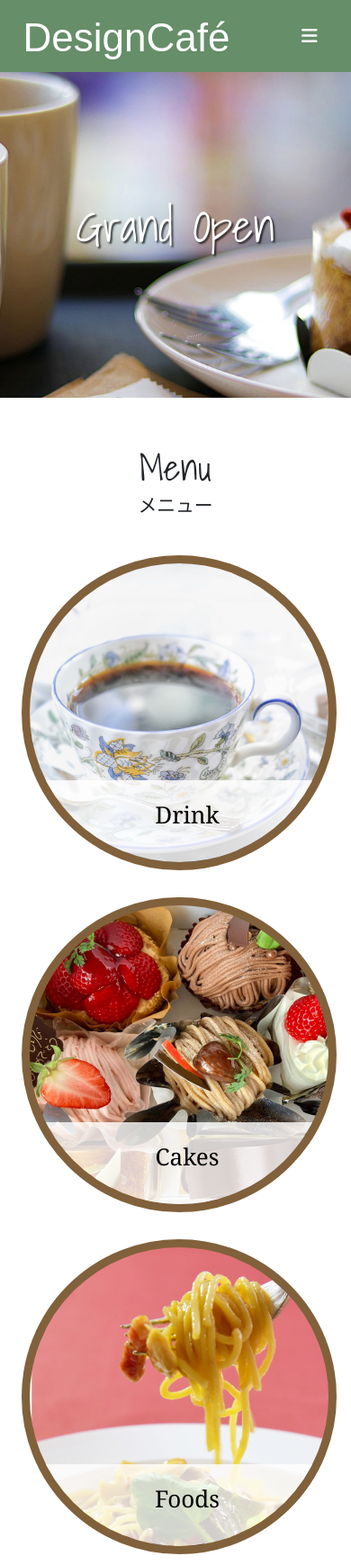
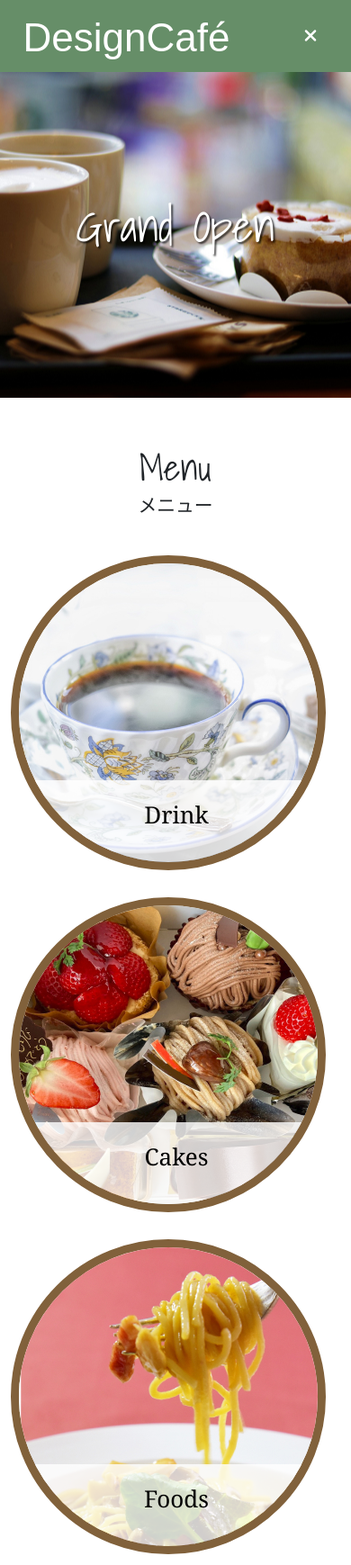
Before and after one commit to Serg-Kaptsan/bootstrap, a plain HTML site: page index.html in a window 390 px wide. Shown: the top 1739 px of the page at 90% size. Drawn offline with nearby package versions, Linux system fonts and the light colour scheme; a web font is replaced by a local one.

Commit message:
bootstrap_done

```diff
--- a/Bootstrap.scss
+++ b/Bootstrap.scss
@@ -51,15 +51,11 @@ h2{
     font-size: 1.3rem;
     font-weight: 500;
 }
-// .images{
-//     margin-left: 25px;
-// }
 .img{
     position: relative;
     width: 350px;
     height: 350px;
     margin-top: 30px;
-    // margin-left: 25px;
     border-radius: 50%;
     font-family: 'Georgia';
     font-weight: 400;
@@ -68,6 +64,7 @@ h2{
     color: black;
     border: 9px solid #81613B;
     overflow: hidden;
+    // justify-content: space-between;
 }
 .img .txt{
     position: absolute;
@@ -76,15 +73,6 @@ h2{
     padding-top: 23px;
     bottom: 0;
     background-color: rgba(255, 255, 255, 0.8);
-}
-.drink{
-    background-image: url("imeges/drinks_1.jpg");
-}
-.cakes{
-    background-image: url("imeges/drinks_2.jpg");
-}
-.foods{
-    background-image: url("imeges/drinks_3.jpg");
 }
 .btn-brand{
     text-align: center;
@@ -235,14 +223,17 @@ footer{
         padding: 50px;
         top: 60px;
     }
-    .navbar-toggler .fa-xmark{
+    // .navbar-toggler .fa-xmark{
+    //     display: block;
+    // }
+    .navbar-toggler.collapsed .fa-xmark{
+        display: none;
+    }
+    .navbar-toggler .fa-bars{
         display: none;
     }
     .navbar-toggler.collapsed .fa-bars{
         display: block;
-    }
-    .navbar-toggler.collapsed .fa-xmark{
-        display: none;
     }
     .nav-item a{
         color: #668E68;
@@ -253,40 +244,60 @@ footer{
 }
 @media(max-width:575px){
     header{
-        padding: 0 1.5rem;
+        padding: 0 1rem;
+    }
+    .block_top{
+        height: 22.62rem;
+        background-image: url("imeges/top_media.jpg");
     }
     h1{
-        font-size: 3.125rem;
         padding-top: 8.8rem;
+        font-size: 5rem;
+    }
+    .block_middle{
+        height: 22.75rem;
+        background-image: url("imeges/bottom_media.jpg");
+    }
+    .txt_about{
+        padding-top: 2.125rem;
+    }
+    .btn-brand{
+        margin-top: 2.2rem;
     }
     footer{
         padding: 1.25rem 3.25rem;
-        .footer_block {
-            height: 8.75rem;
-            flex-direction: column;
-            & *{
+    }
+    .footer_block {
+        height: 8.75rem;
+        flex-direction: column;
+        & *{
             text-align: center;
-            }
         }
+    }
+}
+@media(max-width:440px){
+    .img_container{
+        display: block;
+        min-width: 350px;
+    }
+    .block_image{
+        display: block;
     }
 }
 @media(max-width:390px){
     header{
         padding: 0 .85rem;
     }
-    .block_top{
-        height: 22.62rem;
-    }
-    .block_middle{
-        height: 22.75rem;
-        button{
-            margin-top: 2.2rem;
-        }
-    }
-    .txt_about{
-        padding-top: 2.125rem;
+    h1{
+        font-size: 3.125rem;
     }
     .txt_news{
         padding-top: 3.125rem;
     }
+    .block_image{
+        padding: 0;
+    }
 }
+.navbar-toggler:focus {
+    box-shadow: 0 0 0  0 rgba(0, 0, 0, 0);
+}
--- a/index.html
+++ b/index.html
@@ -23,9 +23,9 @@
             <div class="container">
                 <nav class="navbar navbar-expand-md justify-content-between position-relative">
                     <a class="navbar-brand text-white disabled">DesignCafé</a>
-                    <button class="navbar-toggler btn text-white border-0 text-white" type="button" data-bs-toggle="collapse" data-bs-target="#navbarNav" aria-controls="navbarNav" aria-expanded="false" aria-label="Toggle navigation">
+                    <button class="navbar-toggler btn text-white border-0" type="button" data-bs-toggle="collapse" data-bs-target="#navbarNav" aria-controls="navbarNav" aria-expanded="false" aria-label="Toggle navigation" id="button">
+                        <i class="fa-solid fa-xmark"></i>
                         <i class="fa-solid fa-bars"></i>
-                        <i class="fa-solid fa-xmark"></i>
                     </button>
                     <div class="collapse navbar-collapse justify-content-end" id="navbarNav">
                         <ul class="navbar-nav align-items-sm-center mobile-menu">
@@ -43,6 +43,15 @@
                             </li>
                         </ul>
                     </div>
+                    <!-- <script>
+                        const button = document.getElementById("button");
+                        if (button.getAttribute("aria-expanded") === 'false') {
+                          button.classList.add("xmark_invisible");
+                        }
+                        else {
+                          button.classList.add("xmark_visible");
+                        }
+                      </script>              -->
                 </nav>
             </div>
         </header>
@@ -54,20 +63,23 @@
                 <h2>Menu<br>
                     <span class="span_menu">メニュー</span>
                 </h2>
-                <div class="container text-center images">
-                    <div class="row">
-                      <div class="col">
+                <div class="container images">
+                    <div class="row img_container d-flex w-100 justify-content-between">
+                      <div class="col block_image d-flex justify-content-center">
                         <div class="img drink">
+                            <img src="imeges\drinks_1.jpg" alt="drink">
                             <div class="txt">Drink</div>
                         </div>
                       </div>
-                      <div class="col">
+                      <div class="col block_image d-flex justify-content-center">
                         <div class="img cakes">
+                            <img src="imeges\drinks_2.jpg" alt="cakes">
                             <div class="txt">Cakes</div>
                         </div>
                       </div>
-                      <div class="col">
+                      <div class="col block_image d-flex justify-content-center">
                         <div class="img foods">
+                            <img src="imeges\drinks_3.jpg" alt="foods">
                             <div class="txt">Foods</div>
                         </div>
                       </div>
```
Also changed, not shown: Bootstrap.css, imeges/bottom_media.jpg (added), imeges/top_media.jpg (added).
